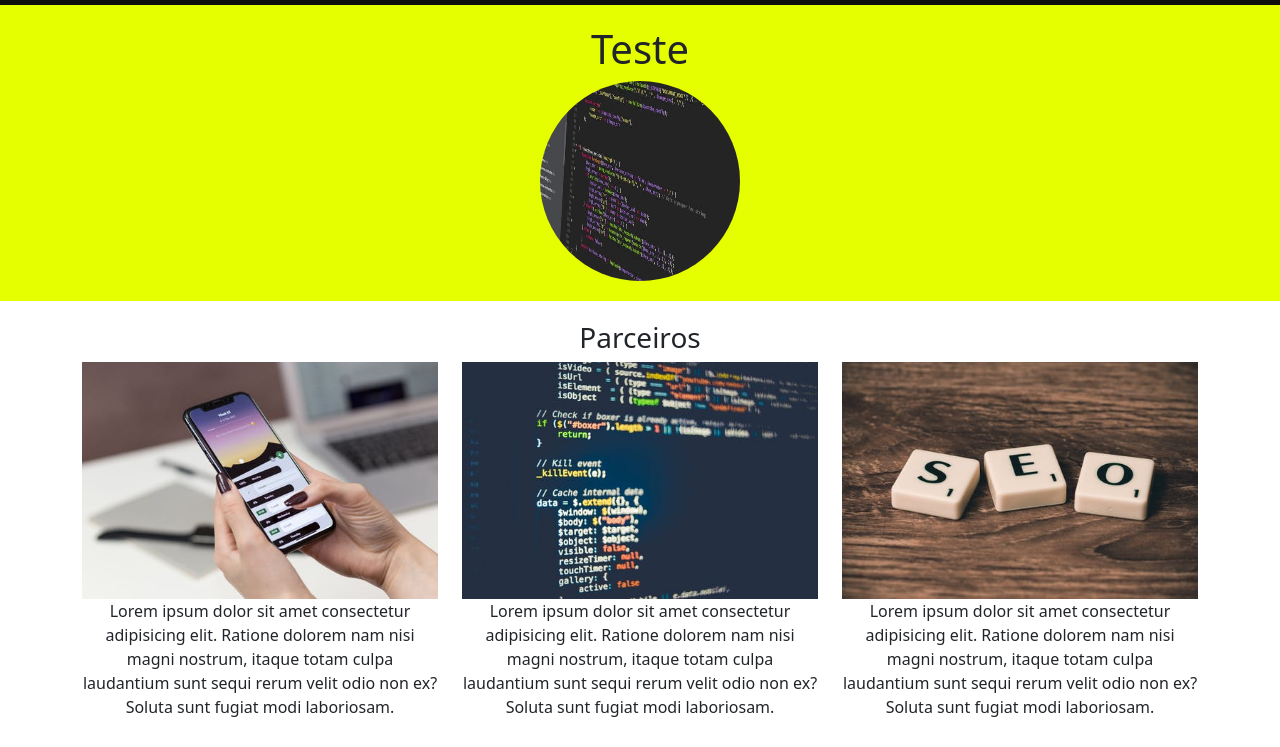
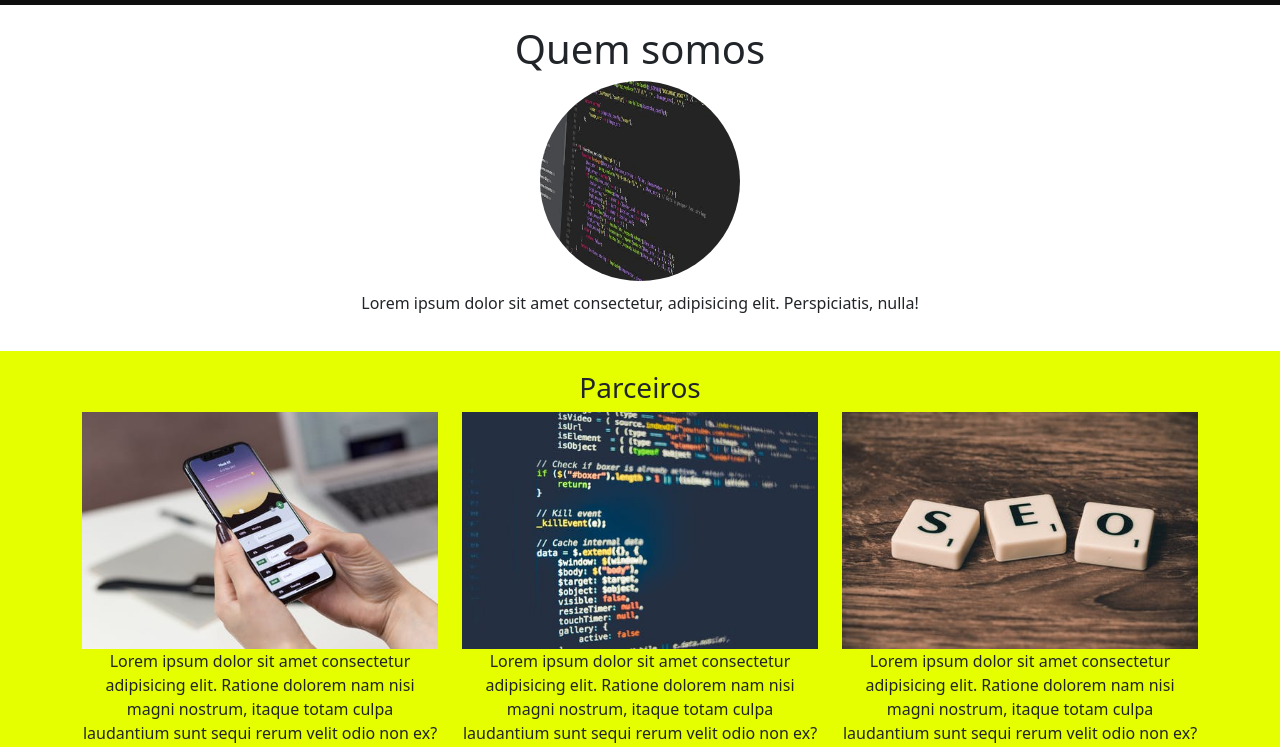
Before and after one commit to gabriel7ya/estudo-bootstrap, a plain HTML site: page index.html in a window 1280 px wide. Shown: the part 53-800 px from the top of the page. Drawn offline with nearby package versions, Linux system fonts and the light colour scheme.

Commit message:
Finish exercise

```diff
--- a/css/style.css
+++ b/css/style.css
@@ -2,7 +2,11 @@
     background-color: rgb(14, 14, 14);
 }
 
-.quem-somos{
+.quem-somos p{
+    padding-top: 10px;
+}
+
+#parceiros{
     background-color: rgb(229, 255, 0);
 }
 
--- a/index.html
+++ b/index.html
@@ -34,8 +34,9 @@
     </nav>
     <section id="quem-somos">
         <div class="container-fluid text-center quem-somos margem">
-            <h1>Teste</h1>
+            <h1>Quem somos</h1>
             <img src="./img/pexels-photo-270348.jpeg" class="rounded-circle simetrico" alt="" width="200" height="200">
+            <p>Lorem ipsum dolor sit amet consectetur, adipisicing elit. Perspiciatis, nulla!</p>
         </div>
 
     </section>
```
